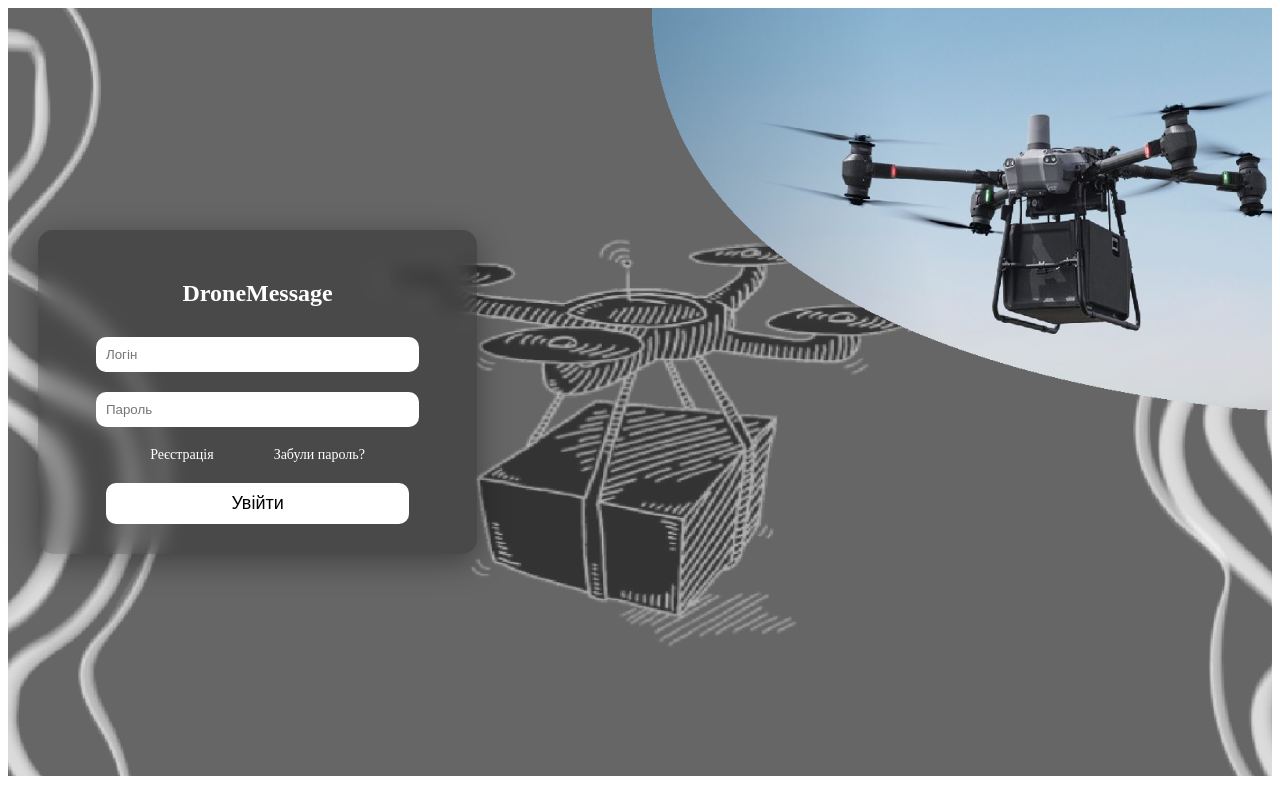
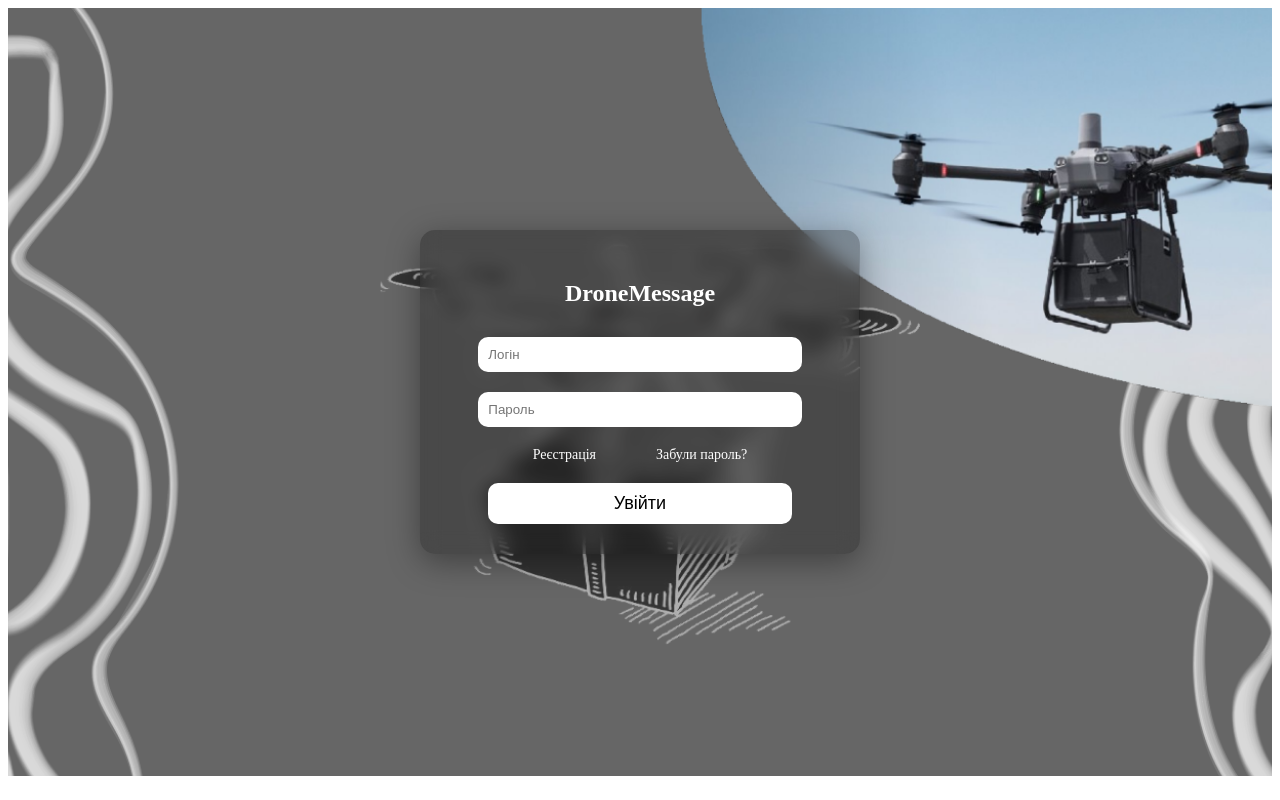
Before and after one commit to Roman05044/DroneMessage, a React app: page / in a window 1280 px wide. Built offline with nearby package versions, Linux system fonts and the light colour scheme.

Commit message:
change back

```diff
--- a/src/App.js
+++ b/src/App.js
@@ -2,8 +2,7 @@ import React, { useState } from 'react';
 import LoginBox from './component/LoginBox';
 import RegistrationBox from './component/RegistrationBox';
 import PasswordRecoveryBox from './component/PasswordRecoveryBox';
-import DroneImage from './component/DroneImage';
-import background from './img/back.png';
+import background from './img/backDrone.png';
 
 const App = () => {
   const [view, setView] = useState('login');
@@ -24,7 +23,6 @@ const App = () => {
       {view === 'login' && <LoginBox setView={setView} />}
       {view === 'register' && <RegistrationBox setView={setView} />}
       {view === 'recovery' && <PasswordRecoveryBox setView={setView} />}
-      <DroneImage />
     </div>
   );
 };
--- a/src/component/DroneImage.css
+++ /dev/null
@@ -1,6 +0,0 @@
-.drone-image {
-    margin-left:auto;
-    margin-bottom:auto;
-    display: flex;
-    size: cover
-}
--- a/src/component/DroneImage.js
+++ /dev/null
@@ -1,13 +0,0 @@
-import React from 'react';
-import './DroneImage.css';
-import mainDrone from '../img/MainDrone.png';
-
-const DroneImage = () => {
-  return (
-    <div className="drone-image">
-      <img src={mainDrone} alt="Drone" />
-    </div>
-  );
-};
-
-export default DroneImage;
```
Also changed, not shown: src/img/MainDrone.png (deleted), src/img/backDrone.png (added).
